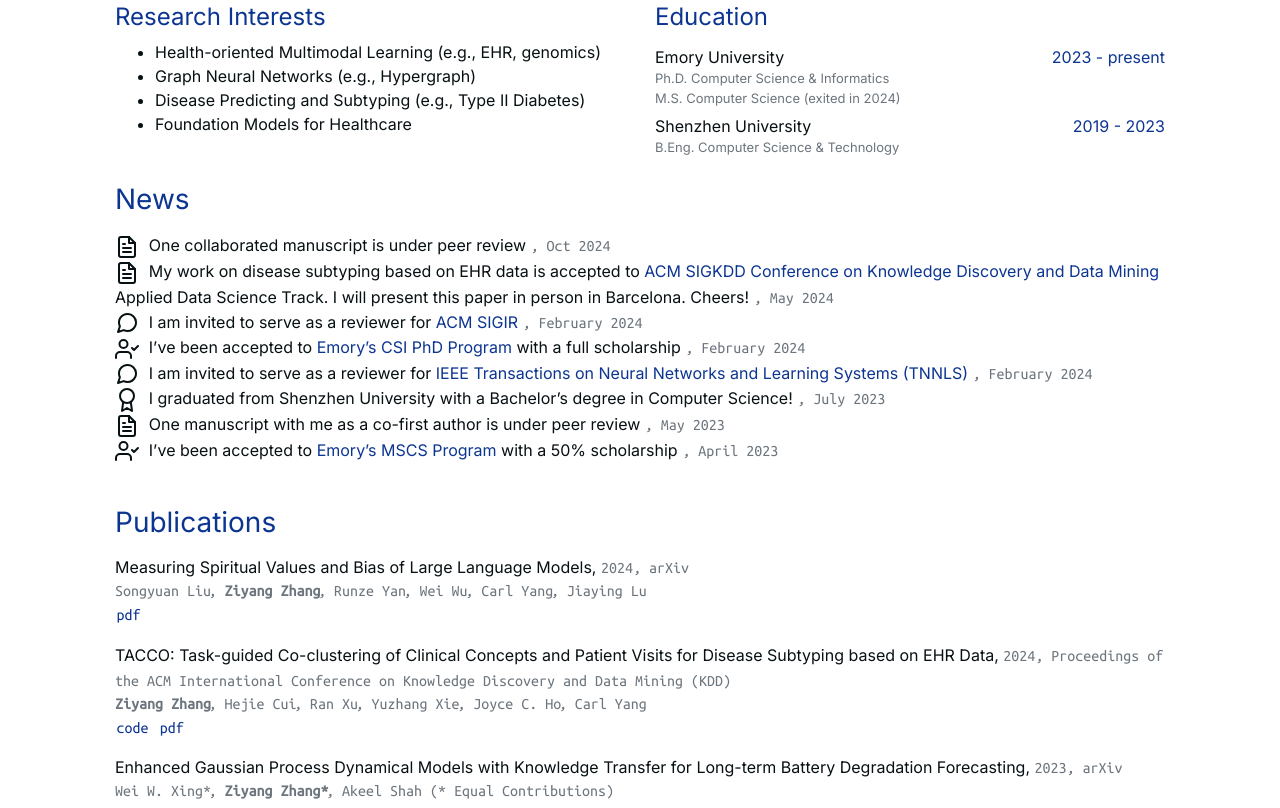
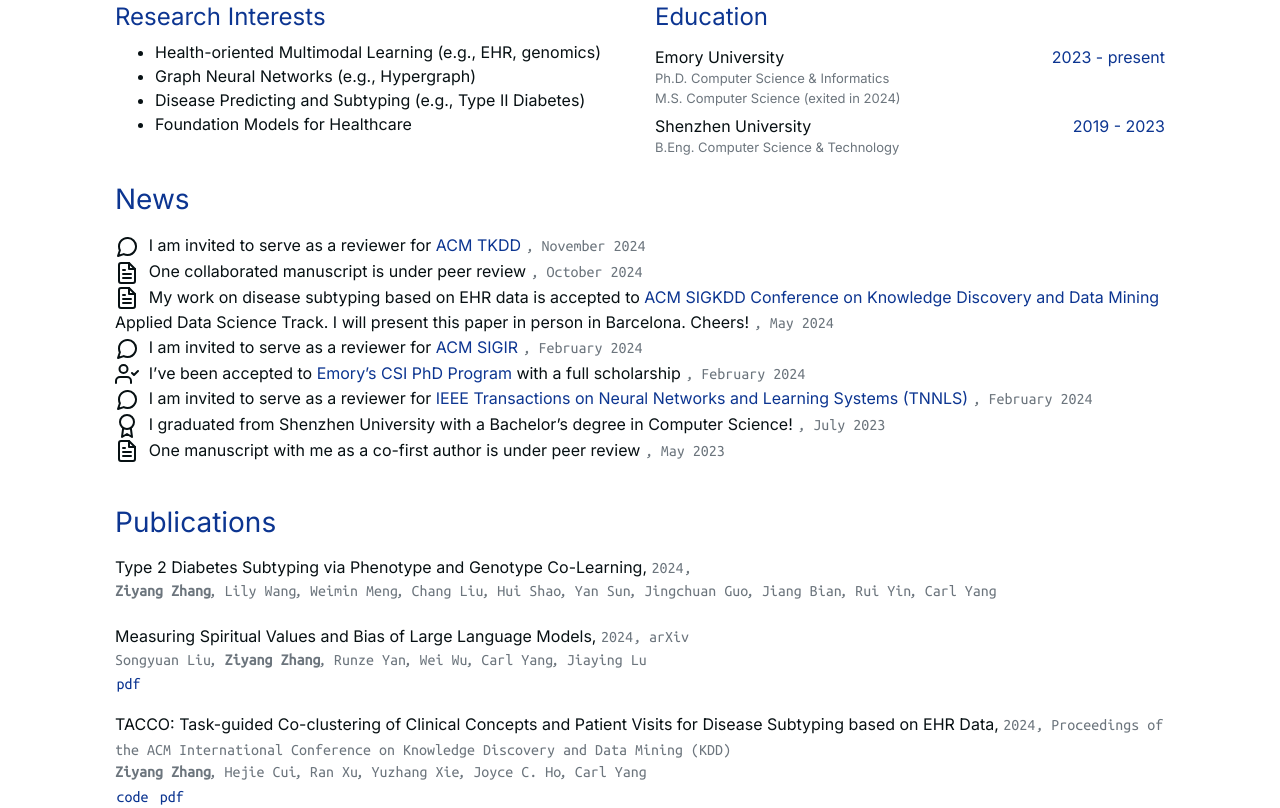
Before and after one commit to PericlesHat/ziyang_hugo, a plain HTML site: page public/index.html in a window 1280 px wide. Shown: the part 553-1361 px from the top of the page. Drawn offline with nearby package versions, Linux system fonts and the light colour scheme; some icons are missing; a web font is replaced by a local one.

Commit message:
Add files via upload

```diff
--- a/public/index.html
+++ b/public/index.html
@@ -316,6 +316,25 @@
 
             <li>
 
+                <i data-feather="message-circle"></i>
+
+
+
+                I am invited to serve as a reviewer for <a href="https://dl.acm.org/journal/TKDD">ACM TKDD</a>
+
+
+
+                <span class="secondary_font text-muted">, November 2024</span>
+
+
+            </li>
+
+
+
+
+
+            <li>
+
                 <i data-feather="file-text"></i>
 
 
@@ -324,7 +343,7 @@
 
 
 
-                <span class="secondary_font text-muted">, Oct 2024</span>
+                <span class="secondary_font text-muted">, October 2024</span>
 
 
             </li>
@@ -443,25 +462,6 @@
 
             </li>
 
-
-
-
-
-            <li>
-
-                <i data-feather="user-check"></i>
-
-
-
-                I&rsquo;ve been accepted to <a href="https://computerscience.emory.edu/graduate/cs-ms-programs.html">Emory&rsquo;s MSCS Program</a> with a 50% scholarship
-
-
-
-                <span class="secondary_font text-muted">, April 2023</span>
-
-
-            </li>
-
         </ul>
     </div>
 </div></div>
@@ -504,6 +504,146 @@
 
 <div class="publications row w-100">
     <div class="col w-100">
+
+        <div class="publication row  w-100">
+
+            <div class="section-1 w-100">
+                <span>
+                    Type 2 Diabetes Subtyping via Phenotype and Genotype Co-Learning,
+                </span>
+
+                <span class="text-muted publication-date">
+                    2024,
+                </span>
+
+                <span class="text-muted publication-name">
+
+                </span>
+
+            </div>
+
+            <div class="section-2 text-muted w-100">
+
+
+
+
+                <span class="text-muted">
+
+                        <span style="font-weight: 700;">Ziyang Zhang</span>
+                </span>
+
+
+                <span class="separator">
+                    ,
+                </span>
+
+
+                <span class="text-muted">
+
+                    Lily Wang
+                </span>
+
+
+                <span class="separator">
+                    ,
+                </span>
+
+
+                <span class="text-muted">
+
+                    Weimin Meng
+                </span>
+
+
+                <span class="separator">
+                    ,
+                </span>
+
+
+                <span class="text-muted">
+
+                    Chang Liu
+                </span>
+
+
+                <span class="separator">
+                    ,
+                </span>
+
+
+                <span class="text-muted">
+
+                    Hui Shao
+                </span>
+
+
+                <span class="separator">
+                    ,
+                </span>
+
+
+                <span class="text-muted">
+
+                    Yan Sun
+                </span>
+
+
+                <span class="separator">
+                    ,
+                </span>
+
+
+                <span class="text-muted">
+
+                    Jingchuan Guo
+                </span>
+
+
+                <span class="separator">
+                    ,
+                </span>
+
+
+                <span class="text-muted">
+
+                    Jiang Bian
+                </span>
+
+
+                <span class="separator">
+                    ,
+                </span>
+
+
+                <span class="text-muted">
+
+                    Rui Yin
+                </span>
+
+
+                <span class="separator">
+                    ,
+                </span>
+
+
+                <span class="text-muted">
+
+                    Carl Yang
+                </span>
+
+
+
+
+
+            </div>
+
+
+
+
+
+
+        </div>
+
 
         <div class="publication row  w-100">
 
```
